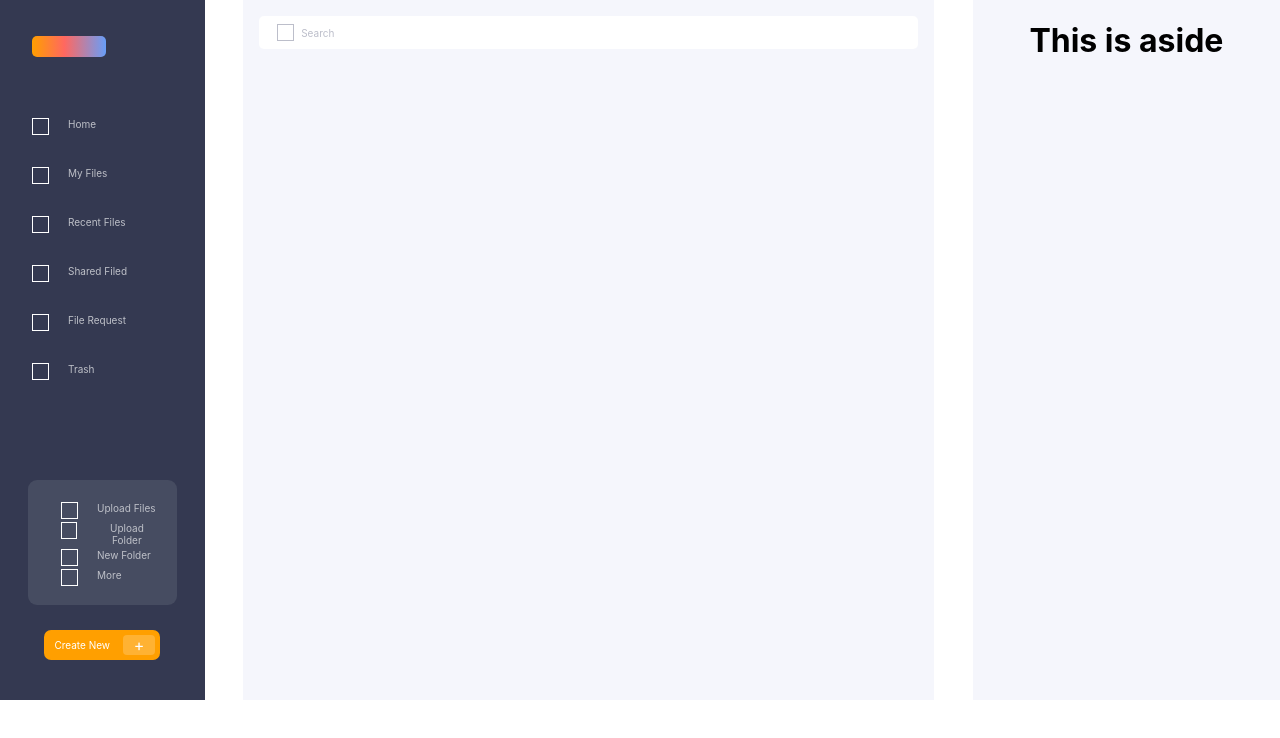
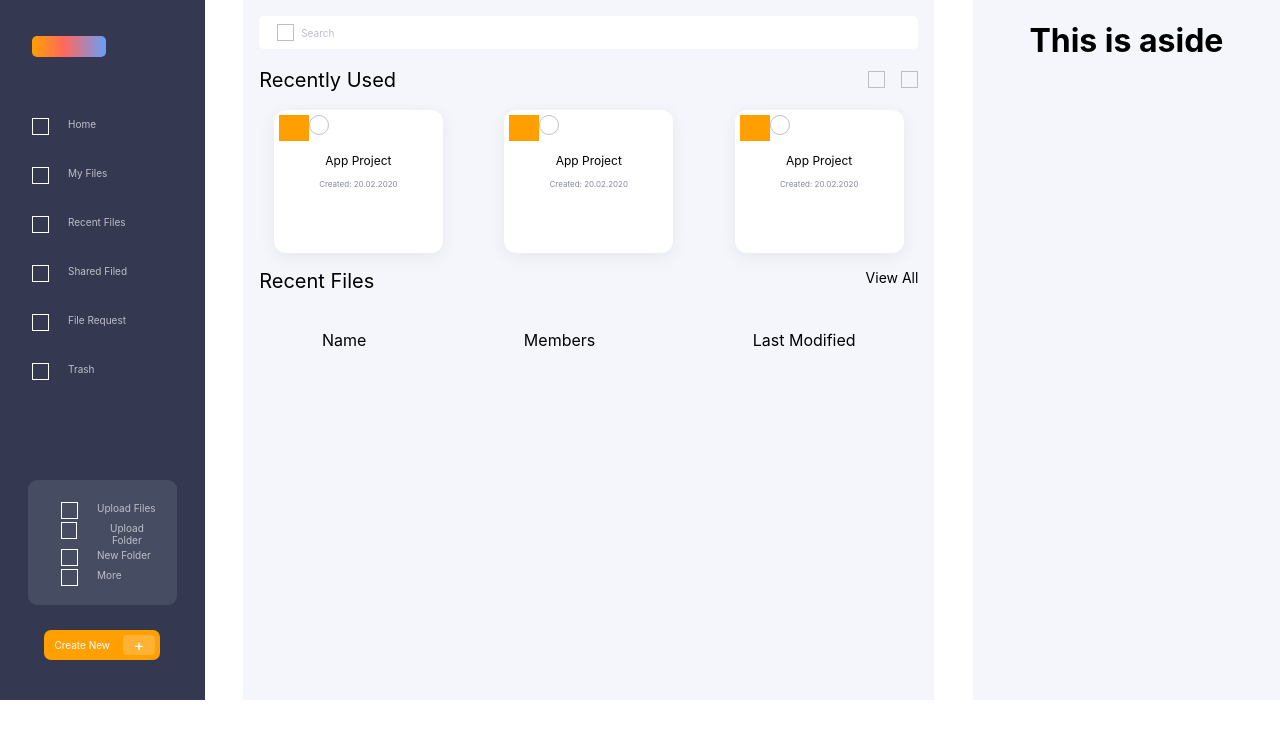
Before and after one commit to Freddy-Bedregal/styling-challenge, a React (Create React App) app: page / in a window 1280 px wide. Shown: the top 738 px of the page. Built offline with nearby package versions, Linux system fonts and the light colour scheme.

Commit message:
Square cards and labels created

```diff
--- a/src/App.css
+++ b/src/App.css
@@ -5,6 +5,11 @@
 .App-logo {
   height: 40vmin;
   pointer-events: none;
+}
+
+.big-cards-container{
+  display: flex;
+  justify-content: space-around;
 }
 
 @media (prefers-reduced-motion: no-preference) {
--- a/src/App.tsx
+++ b/src/App.tsx
@@ -4,6 +4,10 @@ import { ButtonNavLeft } from './components/LeftSidebar/ButtonNavLeft/ButtonNavL
 import { NavOption } from './components/LeftSidebar/NavOption/NavOption';
 
 import { OptionsLeftBox } from './components/LeftSidebar/OptionsLeftBox/OptionsLeftBox';
+import { CardBig } from './components/MediumPart/CardBig/CardBig';
+import { HintLargeCard } from './components/MediumPart/HintLargeCard/HintLargeCard';
+import { LabelBottom } from './components/MediumPart/LabelBottom/LabelBottom';
+import { LabelTop } from './components/MediumPart/LabelTop/LabelTop';
 import { SearchBar } from './components/MediumPart/SearchBar/SearchBar';
 
 function App() {
@@ -30,6 +34,17 @@ function App() {
 
       <div className="medium-side">
         <SearchBar></SearchBar>
+        <LabelTop></LabelTop>
+        <div className='big-cards-container'>
+          <CardBig></CardBig>
+          <CardBig></CardBig>
+          <CardBig></CardBig>
+        </div>
+
+        <LabelBottom name='Recent Files'></LabelBottom>
+
+        <HintLargeCard></HintLargeCard>
+
       </div>
 
       <div className="aside">
--- /dev/null
+++ b/src/components/MediumPart/CardBig/CardBig.css
@@ -0,0 +1,36 @@
+.card-big-container{
+    width: 159px;
+    height: 133px;
+    padding: 5px;
+    background-color: white;
+    box-shadow: 0px 4px 16px rgba(58, 58, 58, 0.07);
+    border-radius: 12px;
+}
+
+.row-icons{
+    display: flex;
+}
+
+.orange-square{
+    width: 30px;
+    height: 26px;
+    background-color:  #FF9F00;
+}
+
+.circle{
+    width: 18px;
+    height: 18px;
+    background: #FFFFFF;
+    border: 1px solid #BEC0C8;
+    border-radius: 50%;
+}
+
+.card-title{
+    font-size: 12px;
+}
+
+.card-detail{
+    font-size: 8px;
+    line-height: 9px;
+    color: #858A9D;
+}
--- /dev/null
+++ b/src/components/MediumPart/CardBig/CardBig.tsx
@@ -0,0 +1,15 @@
+import './CardBig.css'
+
+export function CardBig(){
+    return (
+        <div className='card-big-container'>
+            <div className='row-icons'>
+                <div className='orange-square'></div>
+                <div className='circle'></div>
+            </div>
+
+            <p className='card-title'>App Project</p>
+            <p className='card-detail'>Created: 20.02.2020</p>
+        </div>
+    )
+}
--- /dev/null
+++ b/src/components/MediumPart/HintLargeCard/HintLargeCard.css
@@ -0,0 +1,4 @@
+.hint-large-card-container{
+    display: flex;
+    justify-content: space-around;
+}
--- /dev/null
+++ b/src/components/MediumPart/HintLargeCard/HintLargeCard.tsx
@@ -0,0 +1,11 @@
+import './HintLargeCard.css'
+
+export function HintLargeCard(){
+    return (
+        <div className='hint-large-card-container'>
+            <p className='name-text'>Name</p>
+            <p className='members-text'>Members</p>
+            <p className='last-modified-text'>Last Modified</p>
+        </div>
+    )
+}
--- /dev/null
+++ b/src/components/MediumPart/LabelBottom/LabelBottom.css
@@ -0,0 +1,15 @@
+.label-bottom-container{
+    width: auto;
+    height: 29px;
+    display: flex;
+    margin: 16px;
+    justify-content: space-between;
+}
+
+.left-text-bottom{
+    font-size: 20px;
+}
+
+.right-text-bottom{
+    font-size: 14px;
+}
--- /dev/null
+++ b/src/components/MediumPart/LabelBottom/LabelBottom.tsx
@@ -0,0 +1,14 @@
+import './LabelBottom.css'
+
+interface Props{
+    name: string
+}
+
+export function LabelBottom(props: Props){
+    return (
+        <div className="label-bottom-container">
+          <span className='left-text-bottom'>{props.name}</span>
+          <span className='right-text-bottom'>View All</span>
+        </div>
+    )
+}
--- /dev/null
+++ b/src/components/MediumPart/LabelTop/LabelTop.css
@@ -0,0 +1,26 @@
+.label-container{
+    width: auto;
+    height: 29px;
+    display: flex;
+    align-items: center;
+    margin: 16px;
+}
+
+.left-text{
+    font-size: 20px;
+}
+
+.label-left-square{
+    width: 15px;
+    height: 15px;
+    border: 1px solid #BCBECA;
+    margin-left: 16px;
+    margin-left: auto;
+}
+
+.label-left-square-end{
+    width: 15px;
+    height: 15px;
+    border: 1px solid #BCBECA;
+    margin-left: 16px;
+}
--- /dev/null
+++ b/src/components/MediumPart/LabelTop/LabelTop.tsx
@@ -0,0 +1,11 @@
+import './LabelTop.css'
+
+export function LabelTop(){
+    return (
+        <div className="label-container">
+          <span className='left-text'>Recently Used</span>
+          <div className='label-left-square'></div>
+          <div className='label-left-square-end'></div>
+        </div>
+    )
+}
```
Also changed, not shown: 1 other file (tests, documents, lock files or other folders).
